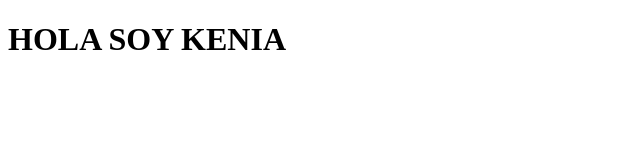
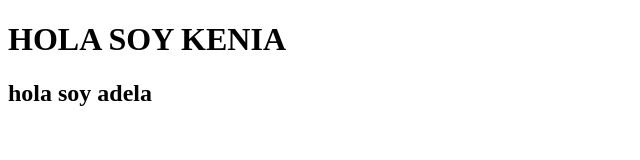
Before and after one commit to adelasegura/FiN, a plain HTML site: page Home.html in a window 1280 px wide. Shown: the whole page, without its empty margins (0-640 px from the left). Drawn offline with Linux system fonts and the light colour scheme.

Commit message:
adela4
dasdas

```diff
--- a/Home.html
+++ b/Home.html
@@ -8,5 +8,6 @@
 </head>
 <body>
     <H1>HOLA SOY KENIA</H1>
+    <h2>hola soy adela</h2>
 </body>
 </html>
```
